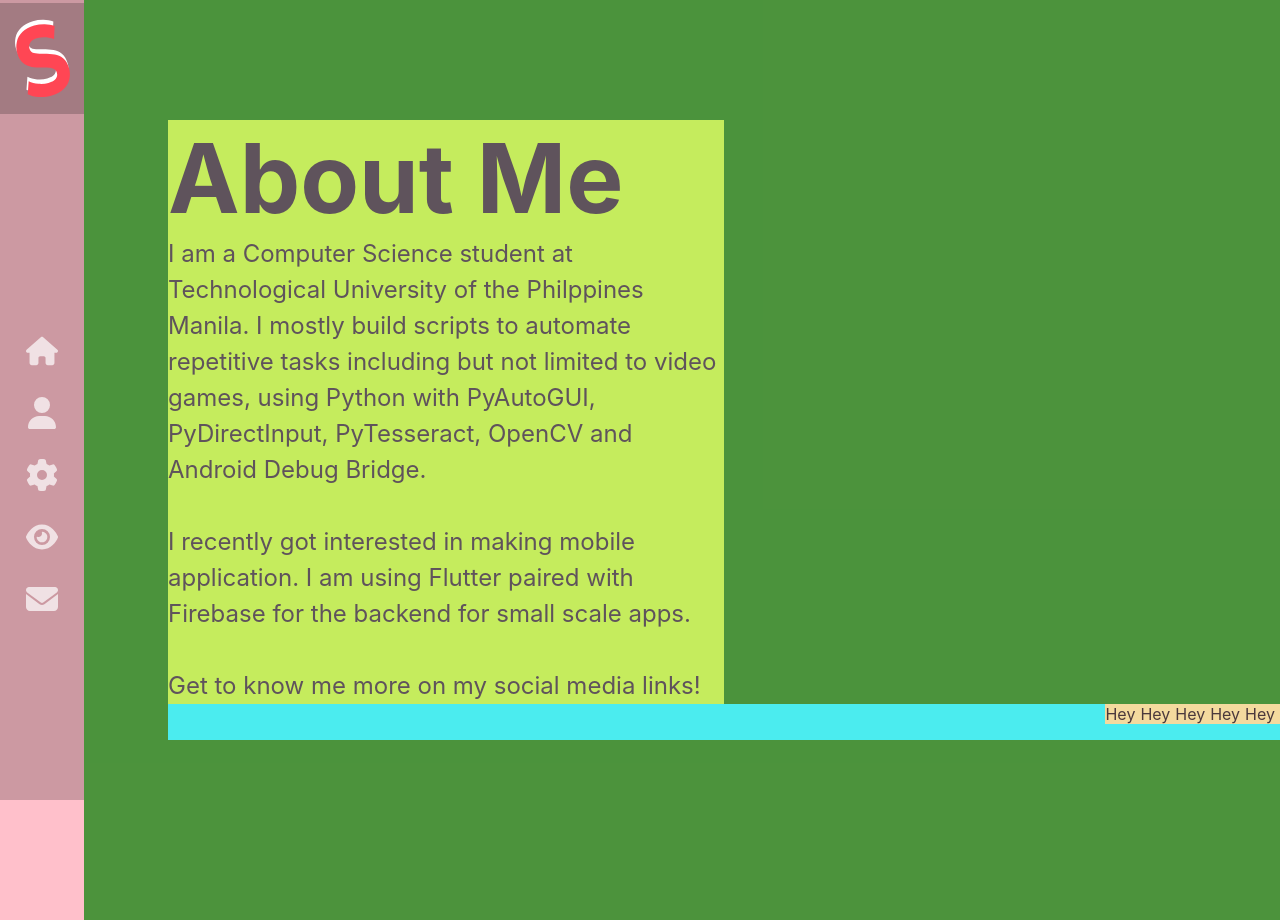
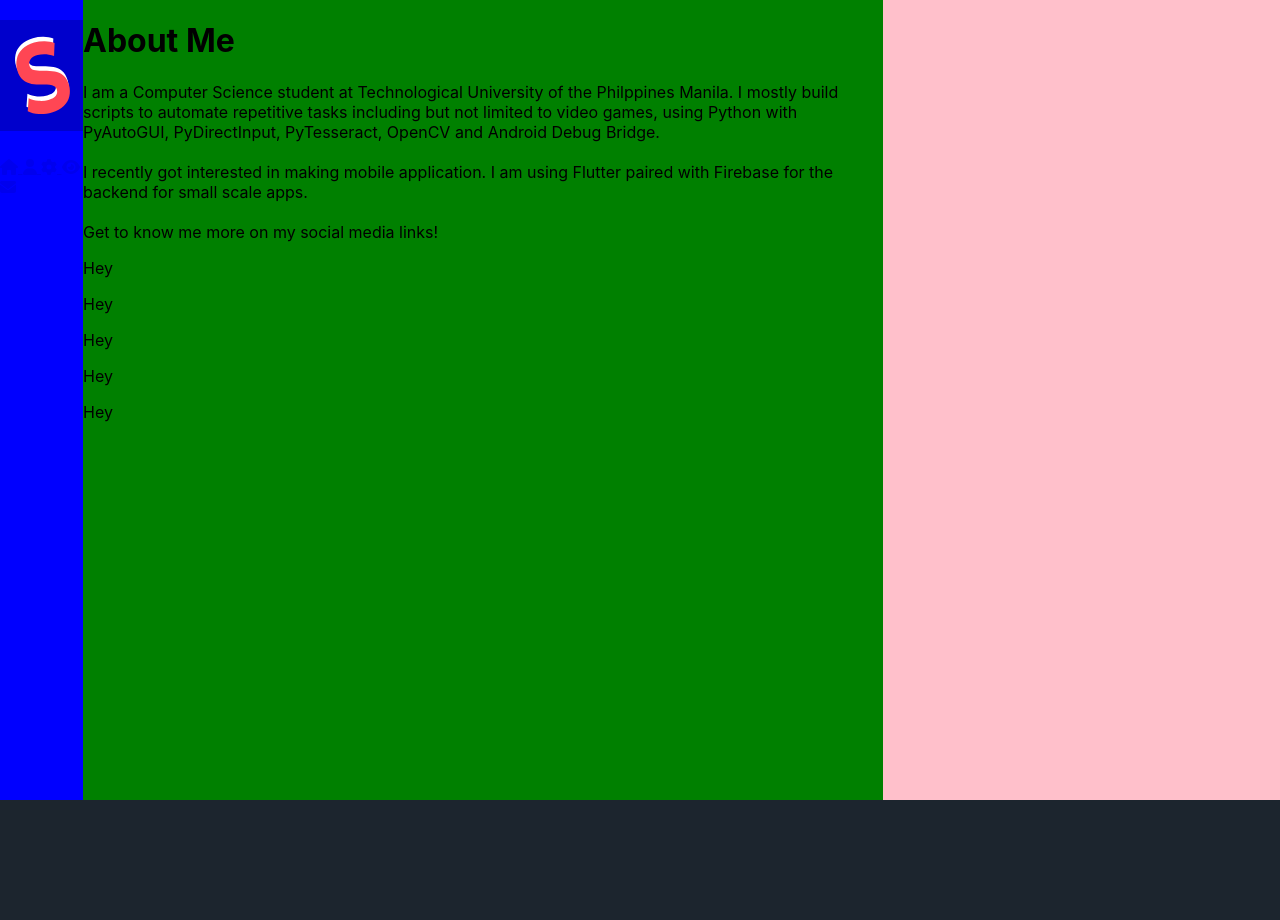
Before and after one commit to rlysam/sam-resume, a React (Create React App) app: page /about in a window 1280 px wide. After the commit the page ends 800 px from the top, so only its background shows below. Built offline with nearby package versions, Linux system fonts and the light colour scheme.

Commit message:
last on ubuntu, crashing

```diff
--- a/src/index.css
+++ b/src/index.css
@@ -3,89 +3,60 @@ body {
 	font-family: -apple-system, BlinkMacSystemFont, "Segoe UI", "Roboto", "Oxygen",
 		"Ubuntu", "Cantarell", "Fira Sans", "Droid Sans", "Helvetica Neue",
 		sans-serif;
-	color: black;
 }
 
 body,
 html {
-	background-color: pink;
 	margin: 0;
 	padding: 0;
 }
 
-code {
+.App {
+	display: flex;
+	flex: 1;
+	background-color: pink;
+}
+
+/* code {
 	font-family: source-code-pro, Menlo, Monaco, Consolas, "Courier New",
 		monospace;
 }
+ */
 
 /* Navigation Bar / SideBar */
 .navbar {
-/* Full-height: remove this if you want "auto" height */
-	height: 100%;
-	width: 84px;
-	position: fixed; /* Fixed Sidebar (stay in place on scroll) */
-	z-index: 1; /* Stay on top */
-	top: 0; /* Stay at the top */
-	left: 0;
-	background: rgba(0, 0, 0, 0.2);
-	/* opacity: 0.2; */
-	overflow-x: hidden; /* Disable horizontal scroll */
-	/* padding-top: 20px; */
-	/* color: red; */
-	display: flex;
-	flex-direction: column;
+	background-color: blue;
+	width: 83px;
 }
 
 /* container for Nav-Icon */
 .nav-icon {
-	display: flex;
-	flex-direction: column;
-	align-items: center;
-	justify-content: center;
-	height: 84px;
 }
 
 /* Container for all the links */
 .links {
-	color: #f9f9f9;
-	display: flex;
-	flex-direction: column;
-	align-items: center;
-	flex: 1;
-	align-items: center;
-	justify-content: center;
 }
 
 .link-item {
-	margin-top: 28px;
-	color: #ffffff;
-	opacity: 0.7;
-	height: 32px;
-	width: 32px;
 }
 
 /* Actual content(?) */
 .content {
-	background-color: green;
-	color: #f9f9f9;
-	opacity: 0.7;
-	margin-left: 84px; /* para naka align din sa kabila*/
-	padding-left: 84px;
-	padding-top: 120px;
-	margin-top: 0;
-	height: 100vh;
+background-color: green;
+height: 100vh;
+width: 100vh;
 }
 
 
 .title {
-	font-size: 96px;
-	margin:0;
+	/* font-size: 96px;
+	margin:0; */
 }
 
 .body-text {
-	font-size: 24px;
+	/* font-size: 24px;
 	line-height: 36px;
-	margin:0;
+	margin:0; */
 }
 
 .about {
@@ -94,24 +65,25 @@ code {
 }
 
 .about .text-content {
-	background-color: greenyellow;
+	/* background-color: greenyellow;
 	color: #1c252e;
 	/* width: 844px; */
-	margin-right: 50%;
+	/* margin-right: 50%;
 	margin-top: 0;
+	*/
 }
 
 .about .socials {
-	background-color: aqua;
+	/* background-color: aqua;
 	color: black;
 	display: flex;
 	justify-content: flex-end;
 	align-items: flex-end;
-	margin-top: 0;
+	margin-top: 0; */
 }
 
 .about .socials p {
-	background-color: khaki;
+	/* background-color: khaki;
 	padding-right: 5px;
-	margin-top: 0;
+	margin-top: 0; */
 }
```
